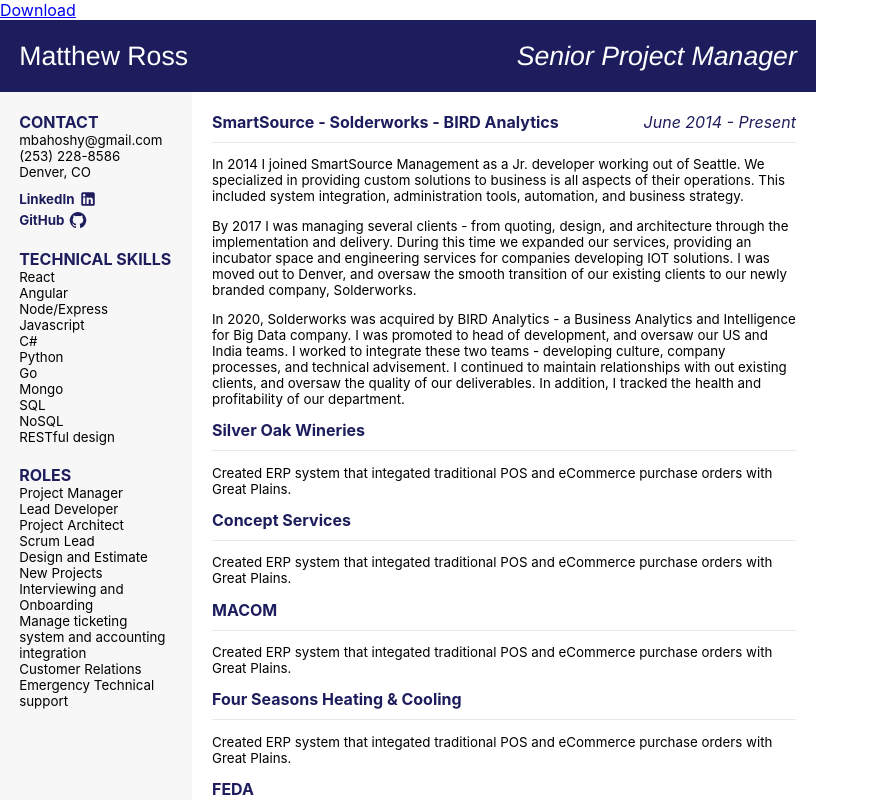
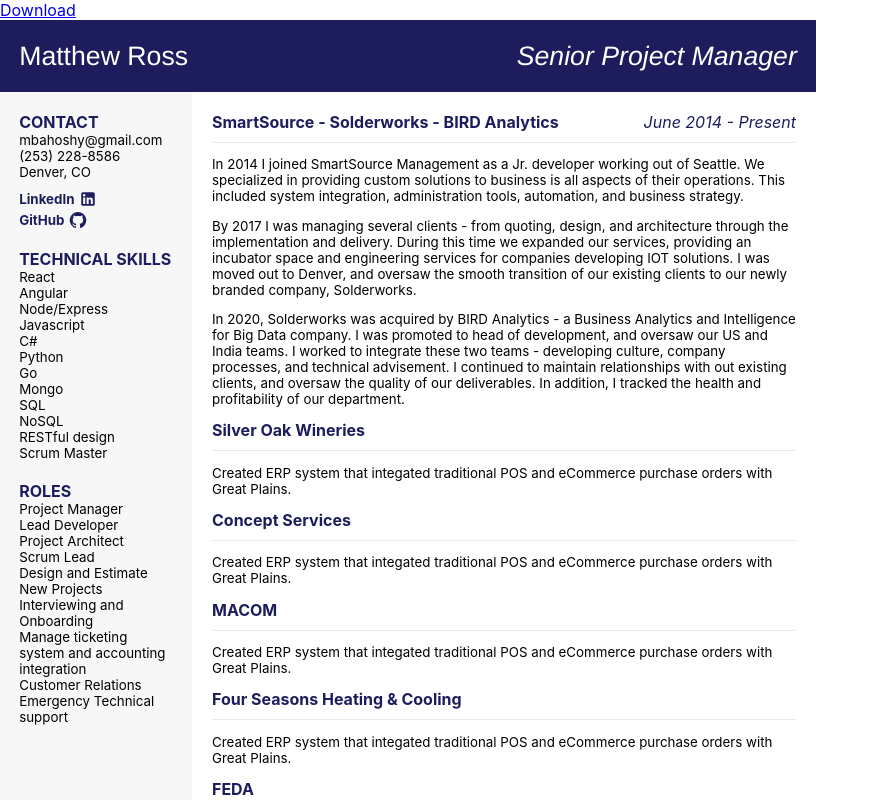
Before and after one commit to mbahoshy/resume, a React (Create React App) app: page / in a window 1280 px wide. Shown: the top 800 px of the page, without its empty margins (0-879 px from the left). Built offline with nearby package versions, Linux system fonts and the light colour scheme.

Commit message:
Update Sidebar.js

```diff
--- a/src/components/Sidebar.js
+++ b/src/components/Sidebar.js
@@ -67,6 +67,7 @@
         <div>SQL</div>
         <div>NoSQL</div>
         <div>RESTful design</div>
+        <div>Scrum Master</div>
 
 
         <div style={spacerStyle}></div>
```
